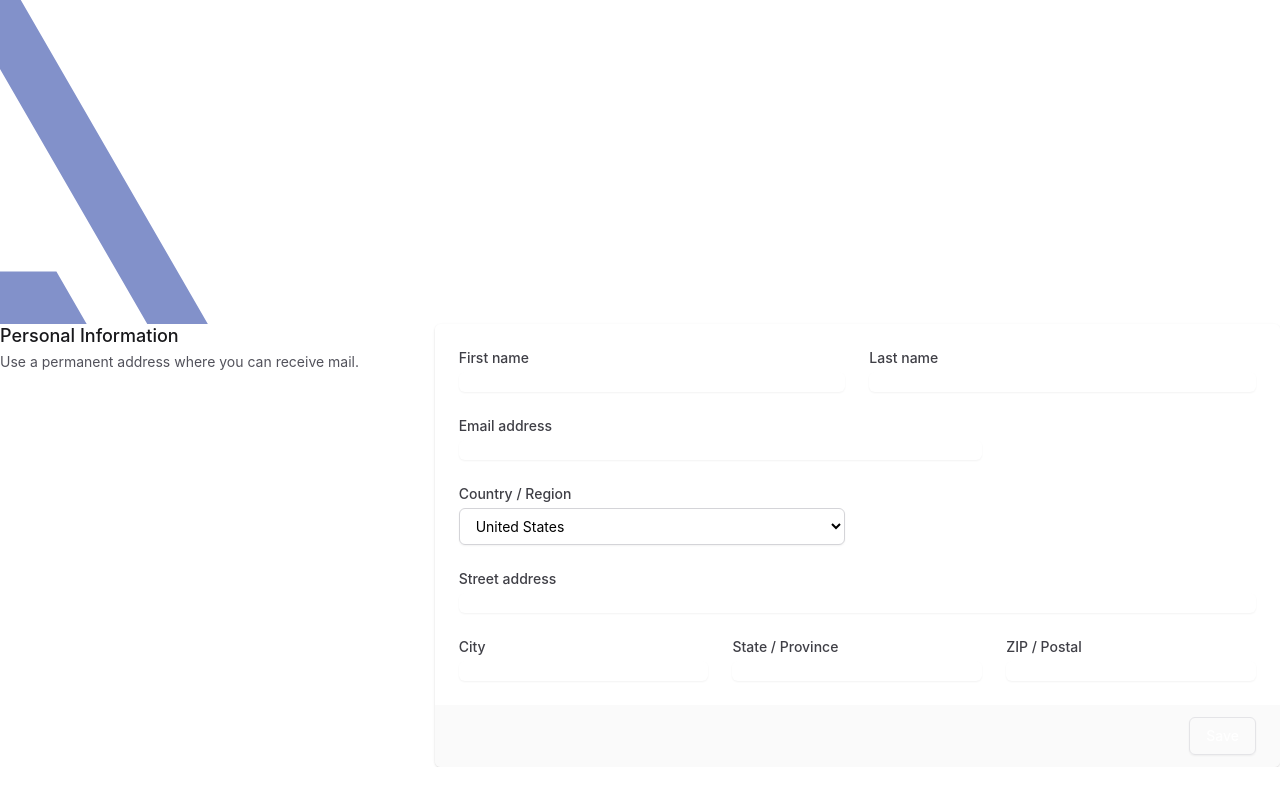
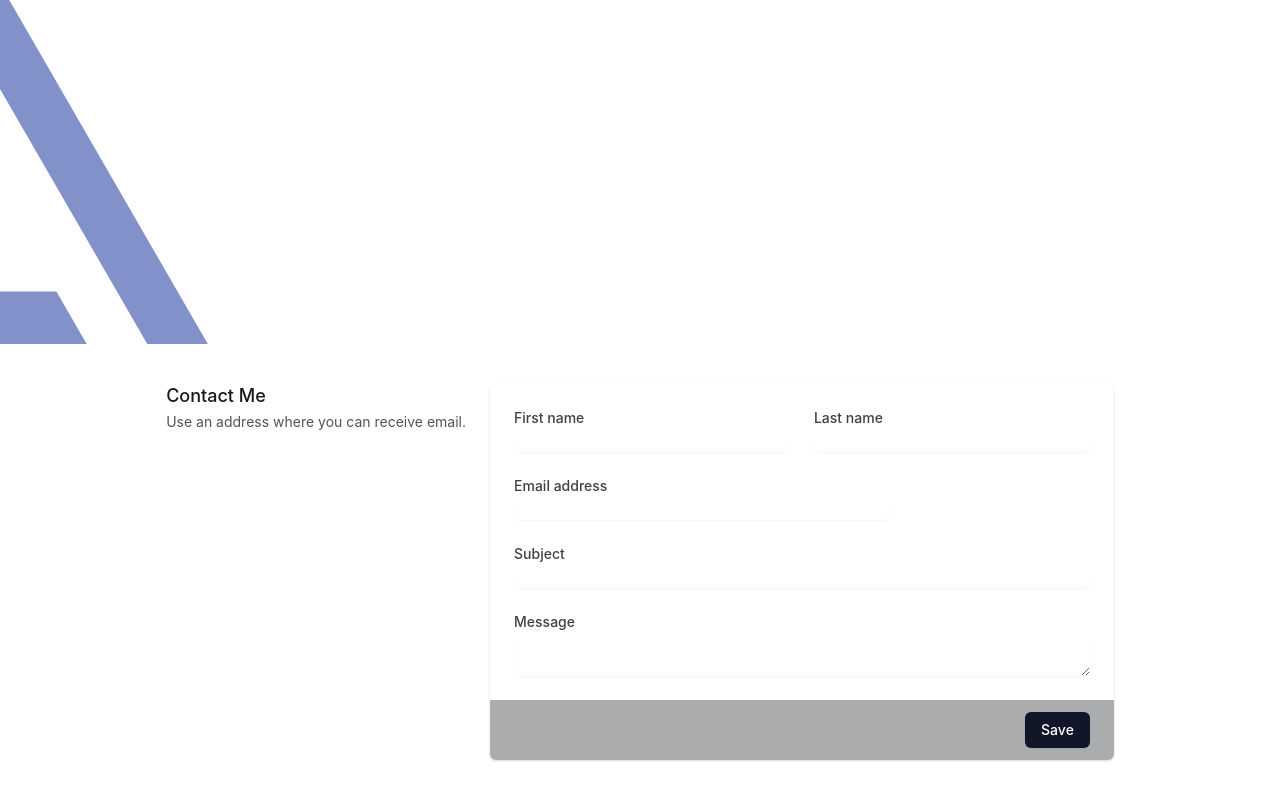
Before and after one commit to abhigyanghosh30/website-tailwind, a React (Create React App) app: page / in a window 1280 px wide. Shown: the part 740-1540 px from the top of the page. Before the commit the page ends 1507 px from the top, so only its background shows below. Built offline with nearby package versions, Linux system fonts and the light colour scheme.

Commit message:
contact form updated

```diff
--- a/src/Contact.jsx
+++ b/src/Contact.jsx
@@ -3,27 +3,27 @@ import { Component } from 'react';
 class Contact extends Component {
   render() {
     return (
-      <div class="mt-10 sm:mt-0">
-        <div class="md:grid md:grid-cols-3 md:gap-6">
-          <div class="md:col-span-1">
-            <div class="px-4 sm:px-0">
-              <h3 class="text-lg font-medium leading-6 text-gray-900">
-                Personal Information
+      <div className="mt-10 sm:mt-0 p-10">
+        <div className="md:grid md:grid-cols-3 md:gap-6">
+          <div className="md:col-span-1">
+            <div className="px-4 sm:px-0">
+              <h3 className="text-lg font-medium leading-6 text-gray-900">
+                Contact Me
               </h3>
-              <p class="mt-1 text-sm text-gray-600">
-                Use a permanent address where you can receive mail.
+              <p className="mt-1 text-sm text-gray-600">
+                Use an address where you can receive email.
               </p>
             </div>
           </div>
-          <div class="mt-5 md:mt-0 md:col-span-2">
+          <div className="mt-5 md:mt-0 md:col-span-2">
             <form action="#" method="POST">
-              <div class="shadow overflow-hidden sm:rounded-md">
-                <div class="px-4 py-5 bg-white sm:p-6">
-                  <div class="grid grid-cols-6 gap-6">
-                    <div class="col-span-6 sm:col-span-3">
+              <div className="shadow overflow-hidden sm:rounded-md">
+                <div className="px-4 py-5 bg-white sm:p-6">
+                  <div className="grid grid-cols-6 gap-6">
+                    <div className="col-span-6 sm:col-span-3">
                       <label
                         for="first_name"
-                        class="block text-sm font-medium text-gray-700">
+                        className="block text-sm font-medium text-gray-700">
                         First name
                       </label>
                       <input
@@ -31,14 +31,14 @@ class Contact extends Component {
                         name="first_name"
                         id="first_name"
                         autocomplete="given-name"
-                        class="mt-1 focus:ring-indigo-500 focus:border-indigo-500 block w-full shadow-sm sm:text-sm border-gray-300 rounded-md"
+                        className="mt-1 focus:ring-indigo-500 focus:border-indigo-500 block w-full shadow-sm sm:text-sm border-gray-300 rounded-md"
                       />
                     </div>
 
-                    <div class="col-span-6 sm:col-span-3">
+                    <div className="col-span-6 sm:col-span-3">
                       <label
                         for="last_name"
-                        class="block text-sm font-medium text-gray-700">
+                        className="block text-sm font-medium text-gray-700">
                         Last name
                       </label>
                       <input
@@ -46,14 +46,14 @@ class Contact extends Component {
                         name="last_name"
                         id="last_name"
                         autocomplete="family-name"
-                        class="mt-1 focus:ring-indigo-500 focus:border-indigo-500 block w-full shadow-sm sm:text-sm border-gray-300 rounded-md"
+                        className="mt-1 focus:ring-indigo-500 focus:border-indigo-500 block w-full shadow-sm sm:text-sm border-gray-300 rounded-md"
                       />
                     </div>
 
-                    <div class="col-span-6 sm:col-span-4">
+                    <div className="col-span-6 sm:col-span-4">
                       <label
                         for="email_address"
-                        class="block text-sm font-medium text-gray-700">
+                        className="block text-sm font-medium text-gray-700">
                         Email address
                       </label>
                       <input
@@ -61,90 +61,41 @@ class Contact extends Component {
                         name="email_address"
                         id="email_address"
                         autocomplete="email"
-                        class="mt-1 focus:ring-indigo-500 focus:border-indigo-500 block w-full shadow-sm sm:text-sm border-gray-300 rounded-md"
+                        className="mt-1 focus:ring-indigo-500 focus:border-indigo-500 block w-full shadow-sm sm:text-sm border-gray-300 rounded-md"
                       />
                     </div>
 
-                    <div class="col-span-6 sm:col-span-3">
+                    <div className="col-span-6">
                       <label
-                        for="country"
-                        class="block text-sm font-medium text-gray-700">
-                        Country / Region
-                      </label>
-                      <select
-                        id="country"
-                        name="country"
-                        autocomplete="country"
-                        class="mt-1 block w-full py-2 px-3 border border-gray-300 bg-white rounded-md shadow-sm focus:outline-none focus:ring-indigo-500 focus:border-indigo-500 sm:text-sm">
-                        <option>United States</option>
-                        <option>Canada</option>
-                        <option>Mexico</option>
-                      </select>
-                    </div>
-
-                    <div class="col-span-6">
-                      <label
-                        for="street_address"
-                        class="block text-sm font-medium text-gray-700">
-                        Street address
+                        for="subject"
+                        className="block text-sm font-medium text-gray-700">
+                        Subject
                       </label>
                       <input
                         type="text"
-                        name="street_address"
-                        id="street_address"
-                        autocomplete="street-address"
-                        class="mt-1 focus:ring-indigo-500 focus:border-indigo-500 block w-full shadow-sm sm:text-sm border-gray-300 rounded-md"
+                        name="subject"
+                        id="subject"
+                        className="mt-1 focus:ring-indigo-500 focus:border-indigo-500 block w-full shadow-sm sm:text-sm border-gray-300 rounded-md"
                       />
                     </div>
-
-                    <div class="col-span-6 sm:col-span-6 lg:col-span-2">
+                    <div className="col-span-6">
                       <label
-                        for="city"
-                        class="block text-sm font-medium text-gray-700">
-                        City
+                        for="message"
+                        className="block text-sm font-medium text-gray-700">
+                        Message
                       </label>
-                      <input
-                        type="text"
-                        name="city"
-                        id="city"
-                        class="mt-1 focus:ring-indigo-500 focus:border-indigo-500 block w-full shadow-sm sm:text-sm border-gray-300 rounded-md"
-                      />
-                    </div>
-
-                    <div class="col-span-6 sm:col-span-3 lg:col-span-2">
-                      <label
-                        for="state"
-                        class="block text-sm font-medium text-gray-700">
-                        State / Province
-                      </label>
-                      <input
-                        type="text"
-                        name="state"
-                        id="state"
-                        class="mt-1 focus:ring-indigo-500 focus:border-indigo-500 block w-full shadow-sm sm:text-sm border-gray-300 rounded-md"
-                      />
-                    </div>
-
-                    <div class="col-span-6 sm:col-span-3 lg:col-span-2">
-                      <label
-                        for="postal_code"
-                        class="block text-sm font-medium text-gray-700">
-                        ZIP / Postal
-                      </label>
-                      <input
-                        type="text"
-                        name="postal_code"
-                        id="postal_code"
-                        autocomplete="postal-code"
-                        class="mt-1 focus:ring-indigo-500 focus:border-indigo-500 block w-full shadow-sm sm:text-sm border-gray-300 rounded-md"
+                      <textarea
+                        name="message"
+                        id="message"
+                        className="mt-1 focus:ring-indigo-500 focus:border-indigo-500 block w-full shadow-sm sm:text-sm border-gray-300 rounded-md"
                       />
                     </div>
                   </div>
                 </div>
-                <div class="px-4 py-3 bg-gray-50 text-right sm:px-6">
+                <div className="px-4 py-3 bg-silver-500 text-right sm:px-6">
                   <button
                     type="submit"
-                    class="inline-flex justify-center py-2 px-4 border border-transparent shadow-sm text-sm font-medium rounded-md text-white bg-indigo-600 hover:bg-indigo-700 focus:outline-none focus:ring-2 focus:ring-offset-2 focus:ring-indigo-500">
+                    className="inline-flex justify-center py-2 px-4  shadow-sm text-sm font-medium rounded-md text-white bg-regal-blue-900 hover:bg-regal-blue-700 focus:outline-none focus:ring-2 focus:ring-offset-2 focus:ring-regal-blue-500">
                     Save
                   </button>
                 </div>
--- a/src/Hero.jsx
+++ b/src/Hero.jsx
@@ -3,7 +3,7 @@ import { Component } from 'react';
 class Hero extends Component {
   render() {
     return (
-      <div className="bg-silver-300 flex min-h-96 grid lg:grid-cols-2 overflow-hidden">
+      <div className="bg-silver-300 pt-5 flex min-h-96 grid lg:grid-cols-2 overflow-hidden">
         <div className="my-auto z-10 justify-center">
           <img src="/logo.svg" className="block mx-auto h-20" alt="" />
           <h1 className="block font-custom font-bold md:text-5xl lg:text-7xl text-regal-blue-900 text-center">
--- a/src/Home.js
+++ b/src/Home.js
@@ -15,8 +15,10 @@ class Home extends Component {
           aria-hidden="true">
           <path d="M 960 0 L 336.45898 1080 L 472.75391 1080 L 1220.0859 1080 L 1129.2266 922.625 L 609.05078 922.625 L 960 314.75586 L 1401.8164 1080 L 1583.541 1080 L 960 0 z " />
         </svg>
-        <div className="container">
-          <Contact />
+        <div className="flex">
+          <div className="mx-auto">
+            <Contact />
+          </div>
         </div>
       </div>
     );
```
Also changed, not shown: public/hero_bg.png, 1 other file (tests, documents, lock files or other folders).
